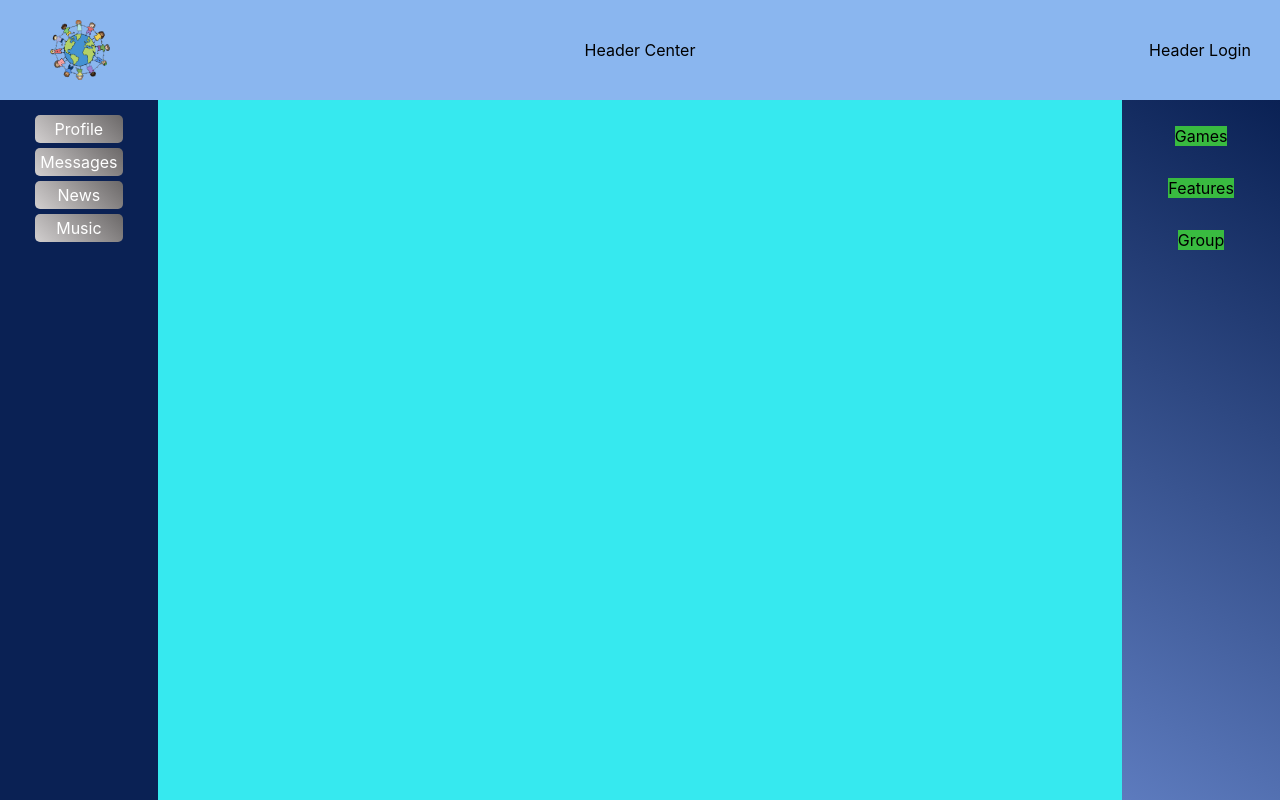
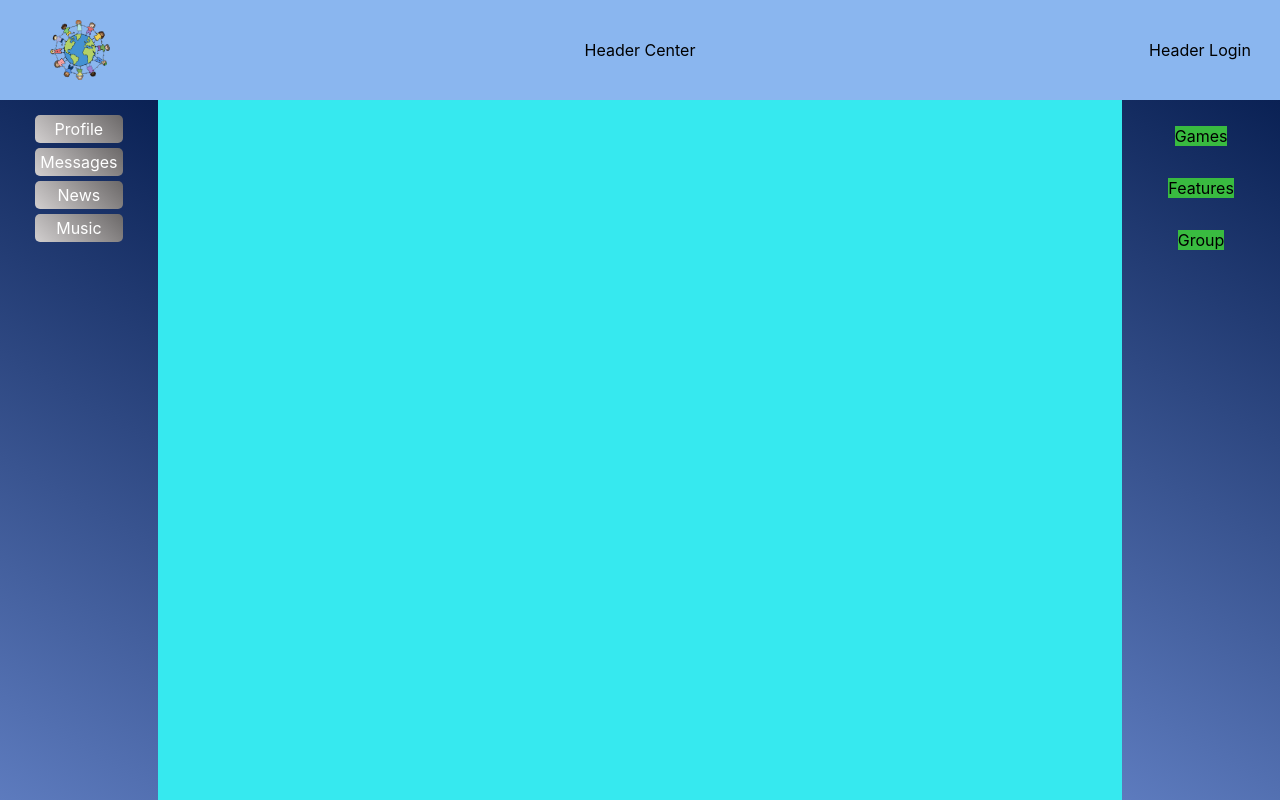
Before and after one commit to VoldZV/social_network, a React (Create React App) app: page / in a window 1280 px wide. Built offline with nearby package versions, Linux system fonts and the light colour scheme.

Commit message:
add_gradient_to_Navbar

```diff
--- a/src/Components/Navbar/Navbar.module.css
+++ b/src/Components/Navbar/Navbar.module.css
@@ -1,6 +1,6 @@
 .navbar {
     /*width: 15%;*/
-    background-color: #0a2154;
+    background: linear-gradient(30deg, #5d7bbe,#0a2154);
     display: flex;
     flex-direction: column;
     align-items: center;
```
